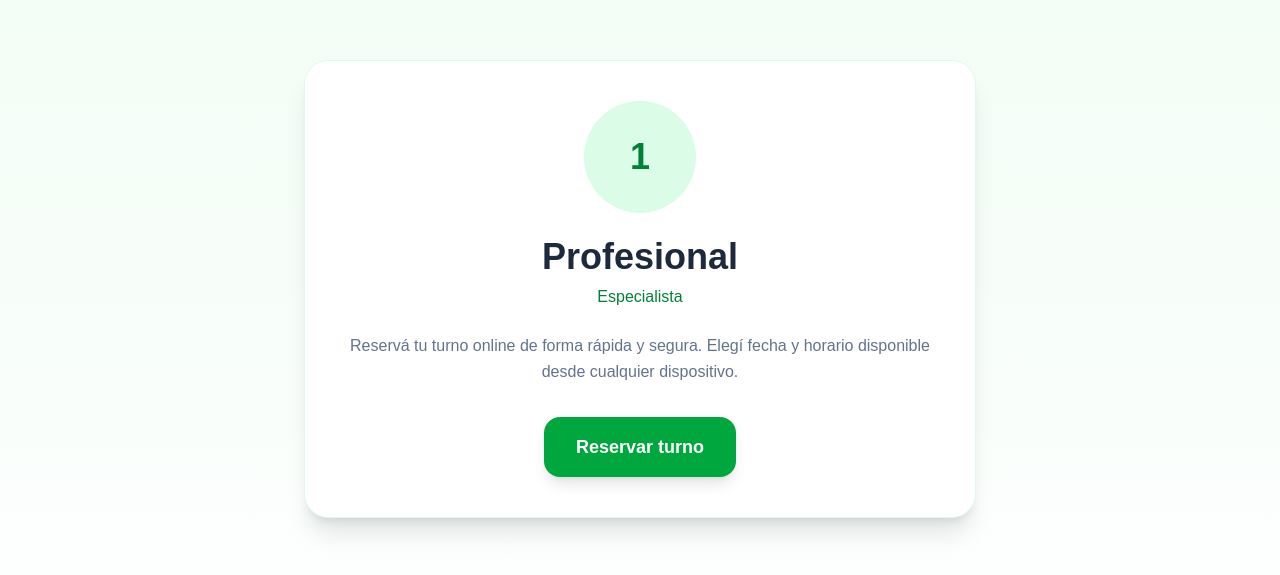
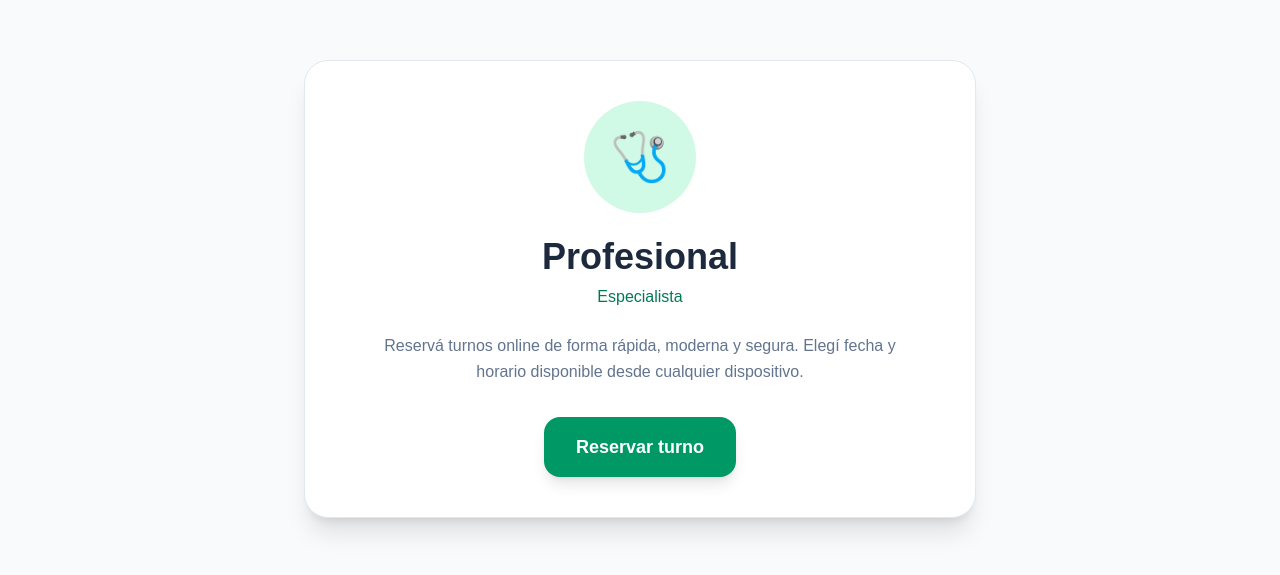
Before and after one commit to LucasVillaboa/med-turnos, a Next.js app: page /1 in a window 1280 px wide. Shown: the part 111-686 px from the top of the page. Built offline with nearby package versions, Linux system fonts and the light colour scheme.

Commit message:
panel profesional

```diff
--- a/src/app/[doctor]/page.tsx
+++ b/src/app/[doctor]/page.tsx
@@ -12,22 +12,28 @@ export default async function DoctorPage({ params }: Props) {
   const doctors: Record<string, string> = {
     sandoval: "Dr. Juan Sandoval",
     lopez: "Dra. María López",
+
+    // 🔥 DEMO
+    demo: "Consultorio Demo",
   };
 
   // 🔥 ESPECIALIDADES
   const specialties: Record<string, string> = {
     sandoval: "Especialista en Urología",
     lopez: "Especialista en Cardiología",
+
+    // 🔥 DEMO
+    demo: "Sistema de turnos online",
   };
 
   return (
-    <div className="min-h-screen bg-gradient-to-b from-green-50 to-white flex items-center justify-center px-4">
+    <div className="min-h-screen bg-slate-50 flex items-center justify-center px-4">
 
-      <div className="w-full max-w-2xl bg-white rounded-3xl shadow-xl border border-green-100 p-10 text-center">
+      <div className="w-full max-w-2xl bg-white rounded-3xl shadow-xl border border-slate-200 p-10 text-center">
 
-        {/* FOTO / INICIAL */}
-        <div className="w-28 h-28 bg-green-100 rounded-full mx-auto mb-6 flex items-center justify-center text-4xl font-bold text-green-700">
-          {doctor.charAt(0).toUpperCase()}
+        {/* FOTO / ICONO */}
+        <div className="w-28 h-28 bg-emerald-100 rounded-full mx-auto mb-6 flex items-center justify-center text-5xl">
+          🩺
         </div>
 
         {/* NOMBRE */}
@@ -36,13 +42,13 @@ export default async function DoctorPage({ params }: Props) {
         </h1>
 
         {/* ESPECIALIDAD */}
-        <p className="text-green-700 font-medium mb-6">
+        <p className="text-emerald-700 font-medium mb-6">
           {specialties[doctor] || "Especialista"}
         </p>
 
         {/* DESCRIPCIÓN */}
-        <p className="text-slate-500 mb-8 leading-relaxed">
-          Reservá tu turno online de forma rápida y segura.
+        <p className="text-slate-500 mb-8 leading-relaxed max-w-lg mx-auto">
+          Reservá turnos online de forma rápida, moderna y segura.
           Elegí fecha y horario disponible desde cualquier dispositivo.
         </p>
 
@@ -51,8 +57,8 @@ export default async function DoctorPage({ params }: Props) {
           href={`/${doctor}/reservar`}
           className="
             inline-block
-            bg-green-600
-            hover:bg-green-700
+            bg-emerald-600
+            hover:bg-emerald-700
             transition
             text-white
             px-8
@@ -67,6 +73,7 @@ export default async function DoctorPage({ params }: Props) {
         </Link>
 
       </div>
+
     </div>
   );
 }
--- a/src/app/panel/page.tsx
+++ b/src/app/panel/page.tsx
@@ -114,7 +114,7 @@ export default function PanelPage() {
           </div>
 
           <h2 className="text-2xl font-bold">
-            Med Turnos
+            Turnos
           </h2>
 
           <p className="text-slate-400 text-sm mt-2">
```
